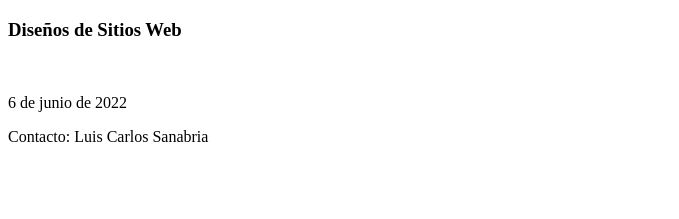
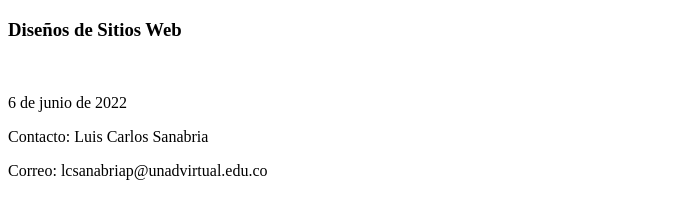
Before and after one commit to lcsanabriap/DSW-LuisCarlosSanabria, a plain HTML site: page index.html in a window 1280 px wide. Shown: the part 61-280 px from the top of the page, without its empty margins (0-679 px from the left). Drawn offline with Linux system fonts and the light colour scheme.

Commit message:
Update index.html
Actualización 2

```diff
--- a/index.html
+++ b/index.html
@@ -15,6 +15,7 @@
          <br>
          <p>6 de junio de 2022</p>
          <p>Contacto: Luis Carlos Sanabria</p>
+         <p>Correo: lcsanabriap@unadvirtual.edu.co</p>
 
         <script src="" async defer></script>
     </body>
```
